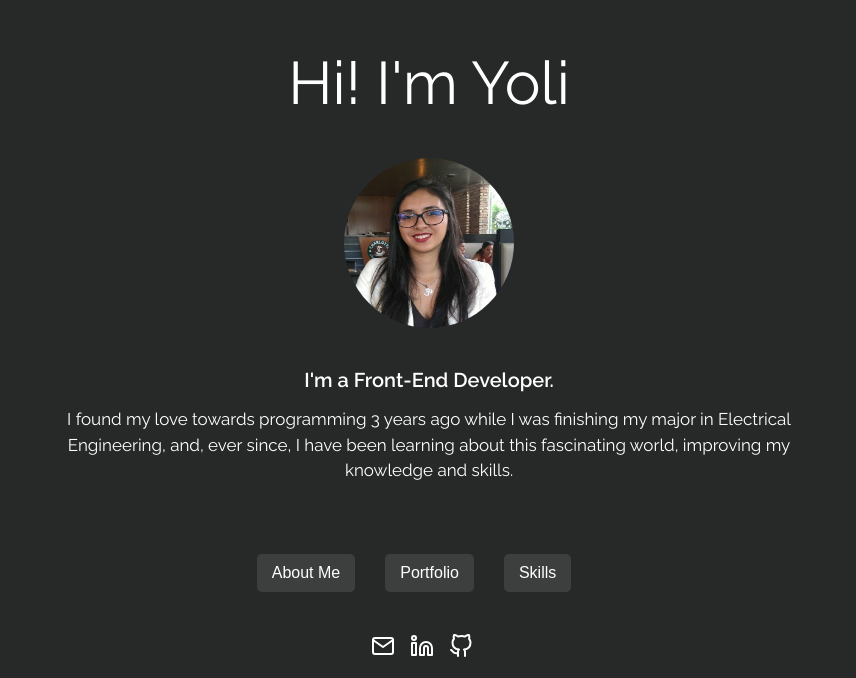
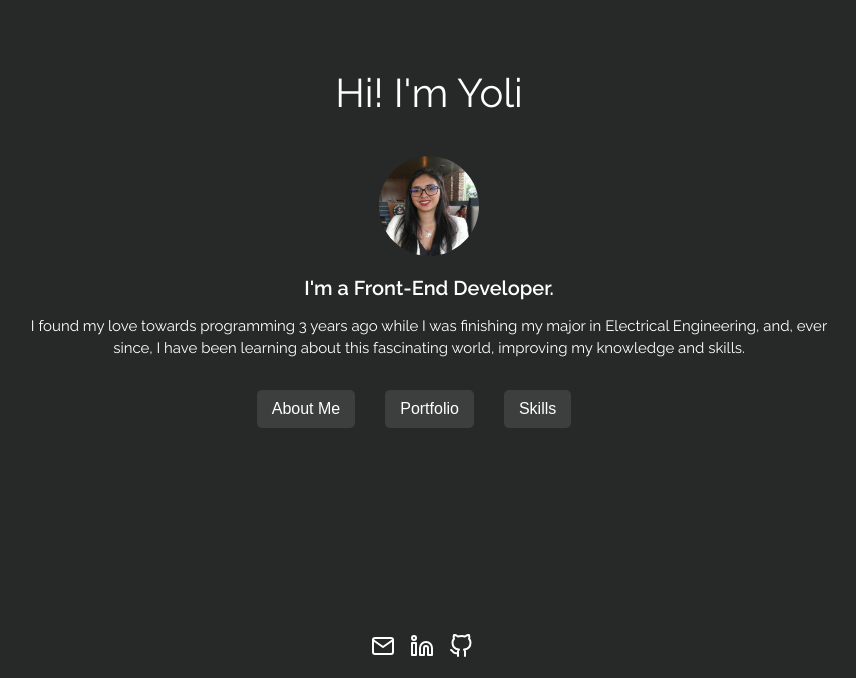
Before and after one commit to yolimarmarin/portfolio, a Next.js app: page / in a window 1280 px wide. Shown: the part 122-800 px from the top of the page, without its empty margins (211-1067 px from the left). Built offline with nearby package versions, Linux system fonts and the light colour scheme.

Commit message:
fix home view design

```diff
--- a/styles/Home.module.css
+++ b/styles/Home.module.css
@@ -79,4 +79,37 @@
     border-radius: 50%;
     margin-bottom: 40px;
   }
+
+  .text {
+    font-size: 15px;
+  }
 }
+
+@media (min-width: 500px) and (max-width:1400px) {
+
+  .container {
+    padding: 20px 20px 50px 20px;
+    justify-content: center;
+  }
+
+  .title {
+    font-size: 40px;
+    margin-top: 0px;
+  }
+
+  .profile {
+    width: 100px;
+    height: 100px;
+    margin-bottom: 20px;
+  }
+
+  .buttons {
+    margin-top: 30px;
+    margin-bottom: 30px;
+  }
+
+  .text {
+    font-size: 15px;
+  }
+
+}
```
